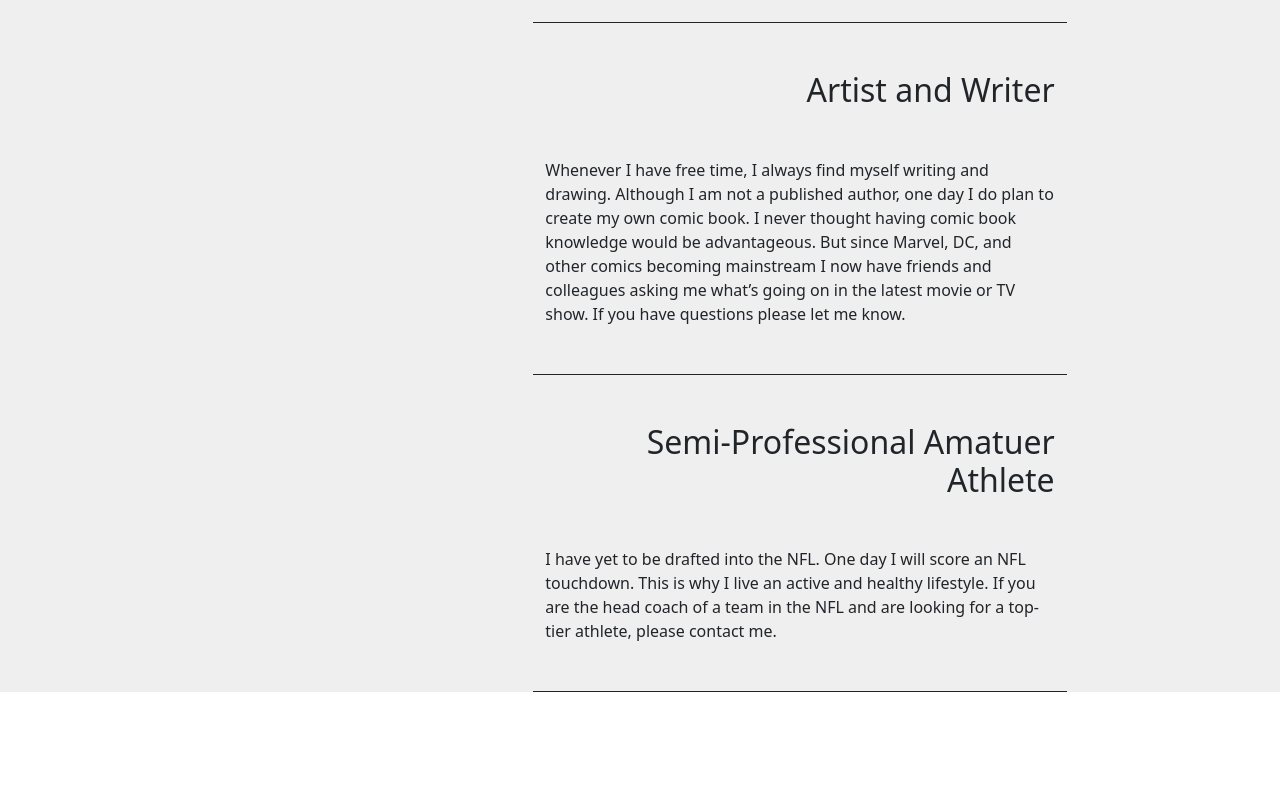
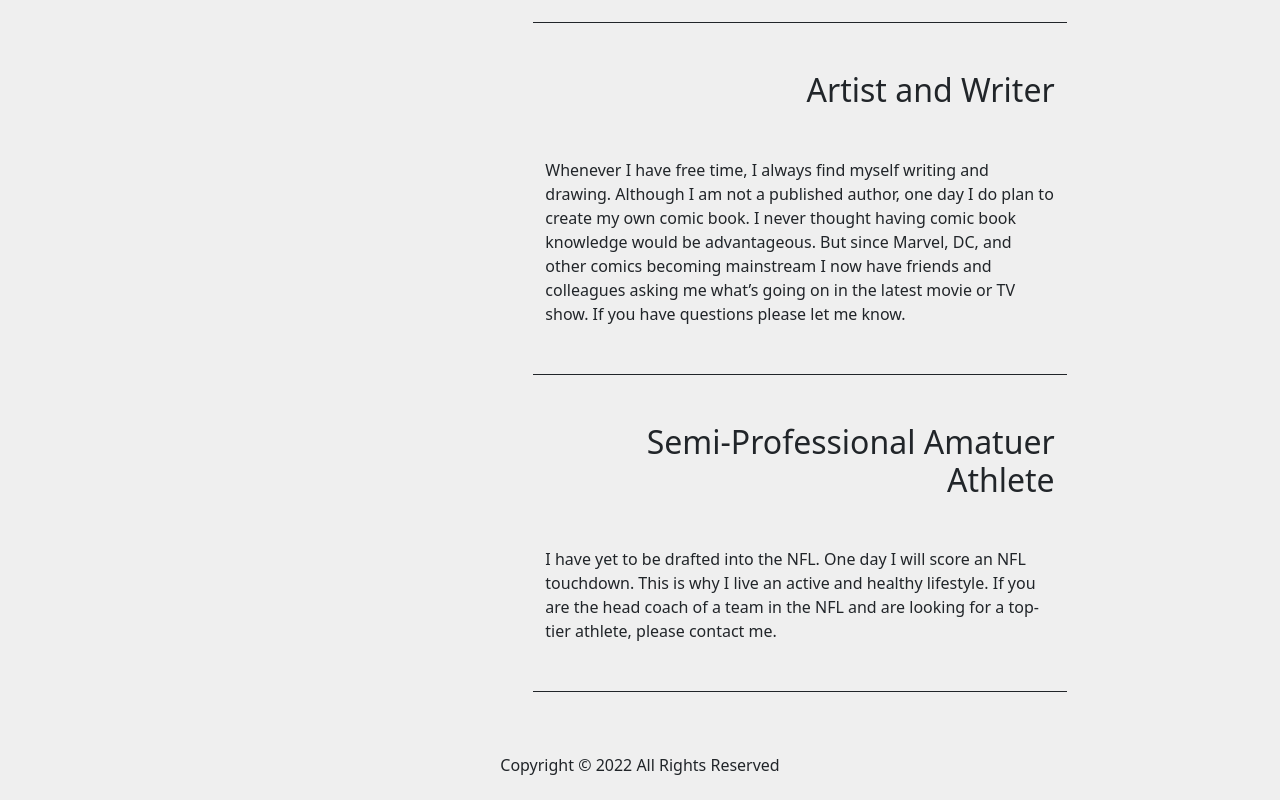
Before and after one commit to rprice000/portfolio-v2, a React (Create React App) app in the folder client/: page / in a window 1280 px wide. Shown: the part 1778-2578 px from the top of the page. Before the commit the page ends 2470 px from the top, so only its background shows below. Built offline with nearby package versions, Linux system fonts and the light colour scheme.

Commit message:
finsihed about section

```diff
--- a/client/src/App.js
+++ b/client/src/App.js
@@ -9,6 +9,7 @@ import Contact from './pages/Contact/Contact';
 
 //Imports from Components folder
 import Navigation from './components/Navigation/Navigation';
+import Footer from './components/Footer/Footer'
 // import ParticleBackground from './components/Background/ParticleBackground';
 
 const App = () => {
@@ -27,6 +28,7 @@ const App = () => {
           <Route path="*" element={<Navigate to="/" />} />
         </Routes>
       </main>
+      <Footer />
     </Router>
   );
 }
--- a/client/src/components/Footer/Footer.css
+++ b/client/src/components/Footer/Footer.css
@@ -1 +1,7 @@
 /* Footer Styling */
+
+#footer-component {
+    background-color: #EFEFEF;
+    margin: 0;
+    padding: 0;
+  }
--- a/client/src/components/Footer/Footer.js
+++ b/client/src/components/Footer/Footer.js
@@ -1 +1,19 @@
-// Footer Code
+// React Imports
+import React from 'react';
+
+// Component and CSS Imports
+import '../Footer/Footer.css'
+
+
+const Footer = () => {
+
+
+    return (
+        <div id="footer-component" className="pt-3 pb-3 text-center">
+            <h6>Copyright &copy; {new Date().getFullYear()} All Rights Reserved</h6>
+        </div>
+    )
+}
+
+
+export default Footer;
--- a/client/src/pages/About/About.js
+++ b/client/src/pages/About/About.js
@@ -139,7 +139,7 @@ const About = () => {
             <Col lg="5">
                     {/* Spacing Column */}
             </Col>
-            <Col className="block-example border-bottom border-dark">
+            <Col className="block-example border-bottom border-dark mb-5">
                     <h2 className="text-end mb-5">Semi-Professional Amatuer Athlete</h2>
                     <p className="mb-5">
                         I have yet to be drafted into the NFL.  One day I will score an NFL
```
